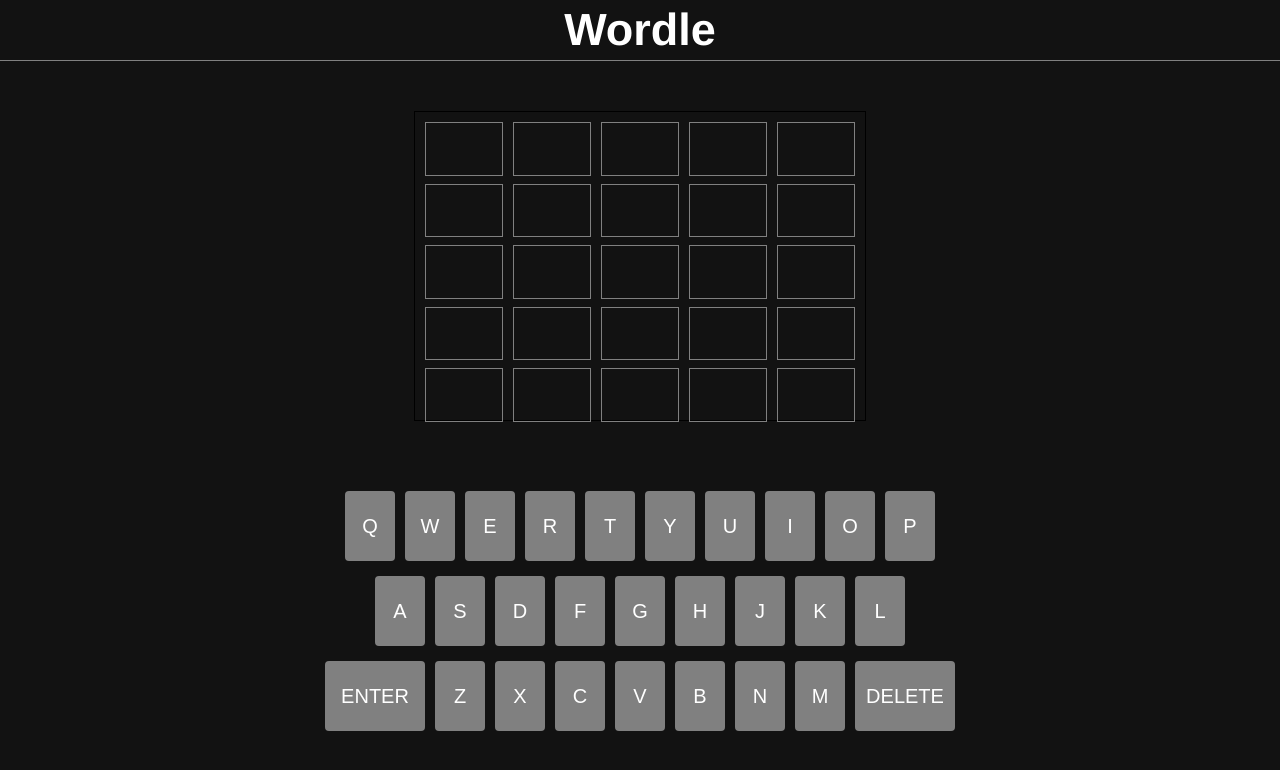
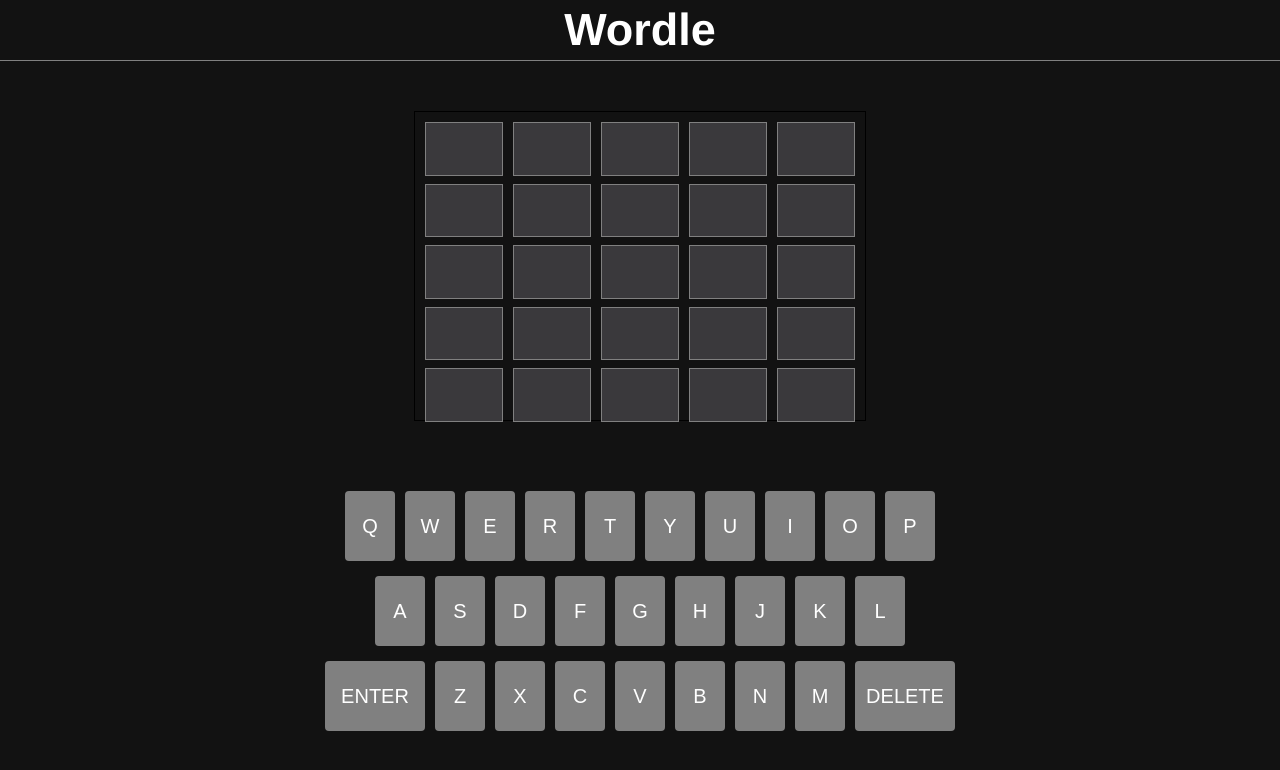
Before and after one commit to rayjosong/wordle-clone-reactjs, a React (Create React App) app: page / in a window 1280 px wide. Shown: the top 770 px of the page. Built offline with nearby package versions, Linux system fonts and the light colour scheme.

Commit message:
almost and correct colors work on the board

```diff
--- a/src/App.js
+++ b/src/App.js
@@ -1,10 +1,15 @@
-import { useEffect, useContext } from "react";
+import { useState, useContext } from "react";
 import "./App.css";
 import Keyboard from "./components/Keyboard";
 
 import Board from "./components/Board";
 
 function App() {
+  const [gameOver, setGameOver] = useState({
+    gameOver: false,
+    guessedWord: false,
+  });
+
   return (
     <div className="App">
       <nav>
--- a/src/components/Key.jsx
+++ b/src/components/Key.jsx
@@ -5,15 +5,6 @@ import { KeyboardContext } from "../contexts/keyboard.context";
 
 function Key({ keyVal, bigKey }) {
   const { onEnterKey, onDeleteKey, onSelectKey } = useContext(KeyboardContext);
-
-  const {
-    currentAttempt,
-    setCurrentAttempt,
-    currentLetterPos,
-    setCurrentLetterPos,
-  } = useContext(GameContext);
-
-  const { board, setBoard } = useContext(BoardContext);
 
   const selectLetter = () => {
     if (keyVal === "ENTER") {
--- a/src/components/Letter.jsx
+++ b/src/components/Letter.jsx
@@ -1,11 +1,40 @@
-import React, { useContext } from "react";
+import React, { useContext, useEffect } from "react";
 import { BoardContext } from "../contexts/board.context";
 
+import { GameContext } from "../contexts/game.context";
+
 function Letter({ attemptVal, letterPos }) {
+  const { correctWord, currentAttempt } = useContext(GameContext);
+
   const { board } = useContext(BoardContext);
   const letter = board[attemptVal][letterPos];
 
-  return <div className="letter">{letter}</div>;
+  // checkCorrect?, almost? or error?
+
+  const isCorrect = correctWord[letterPos] === letter;
+
+  const isAlmost = !isCorrect && letter !== "" && correctWord.includes(letter);
+
+  const hasSubmitted = currentAttempt > attemptVal;
+
+  const letterState =
+    hasSubmitted && isCorrect
+      ? "correct"
+      : hasSubmitted && isAlmost
+      ? "almost"
+      : "error";
+
+  useEffect(() => {
+    if (letter !== "" && !isCorrect && !isAlmost) {
+      // setDisabledLetters((prev) => [...prev, letter]);
+    }
+  }, [currentAttempt]);
+
+  return (
+    <div className="letter" id={letterState}>
+      {letter}
+    </div>
+  );
 }
 
 export default Letter;
--- a/src/contexts/game.context.jsx
+++ b/src/contexts/game.context.jsx
@@ -2,20 +2,25 @@ import { createContext, useState } from "react";
 
 export const GameContext = createContext({
   currentAttempt: 0,
+  setCurrentAttempt: () => {},
   currentLetterPos: 0,
-  setCurrentAttempt: () => {},
   setCurrentLetterPos: () => {},
+  correctWord: "RIGHT",
+  setCorrectWord: () => {},
 });
 
 export const GameProvider = ({ children }) => {
   const [currentAttempt, setCurrentAttempt] = useState(0);
   const [currentLetterPos, setCurrentLetterPos] = useState(0);
+  const [correctWord, setCorrectWord] = useState("RIGHT");
 
   const value = {
     currentAttempt,
     currentLetterPos,
     setCurrentAttempt,
     setCurrentLetterPos,
+    correctWord,
+    setCorrectWord,
   };
 
   return <GameContext.Provider value={value}>{children}</GameContext.Provider>;
```
